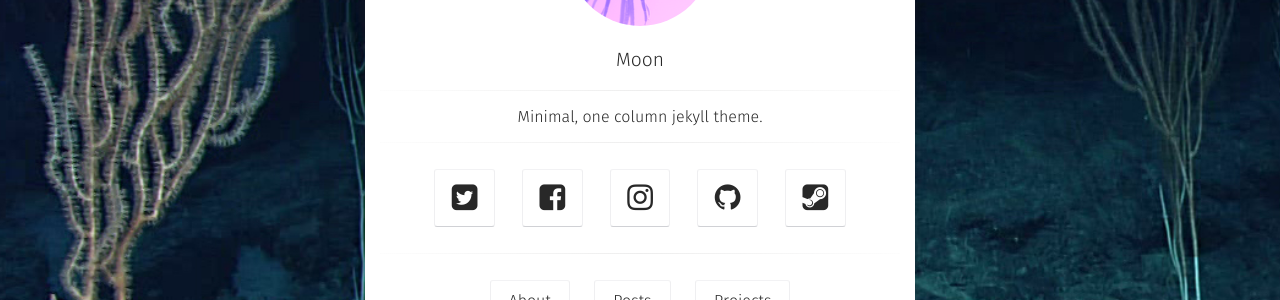
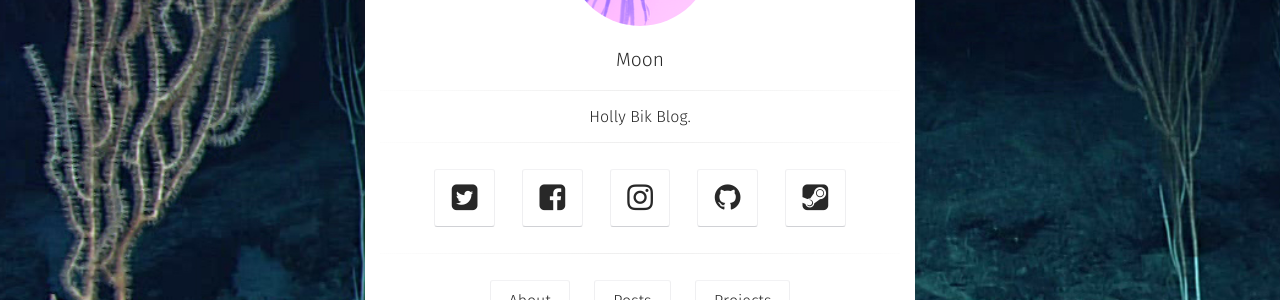
Before and after one commit to hollybik/hollybik.github.io, a Jekyll site: the page built from index.md, in a window 1280 px wide. Shown: the part 350-650 px from the top of the page. Built offline with Jekyll 4.4.1, drawn with Linux system fonts in a browser that asks for light colours; some web fonts are replaced; our own code applies the rules of GitHub Pages for plain Markdown files; comment, search, counter and statistics services are not loaded.

Commit message:
Update bio

```diff
--- a/_config.yml
+++ b/_config.yml
@@ -1,14 +1,14 @@
 # Site
 title:              Moon
-bio:                'Minimal, one column jekyll theme.'
-description:        "Moon is a minimal, one column jekyll theme for your blog."
+bio:                'Holly Bik Blog.'
+description:        "Marine Biology and Data Science"
 reading_time:       true
 words_per_minute:   200
 logo:               'assets/img/nem-logo.png'
 background:         'assets/img/sept16-2-hires.jpg'
 tiled_bg:           false   # Set this true if you want to tile your background image, otherwise it will be covered
 locale:             en_US
-url:                https://taylantatli.github.io/Moon
+url:                https://biklab.github.io
 
 # Jekyll
 permalink:          /:title/
@@ -38,9 +38,9 @@ disqus_shortname:   taylantatli
   #ad-slot:
 #bing-verify:
 #email:
-twitter:            username
+twitter:            hollybik
 facebook:           username
-github-url:         username
+github-url:         hollybik
 #stackoverflow:     123456/username   from a "http://stackoverflow.com/users/123456/username" link
 #linkedin:          username
 #xing:              username
```
